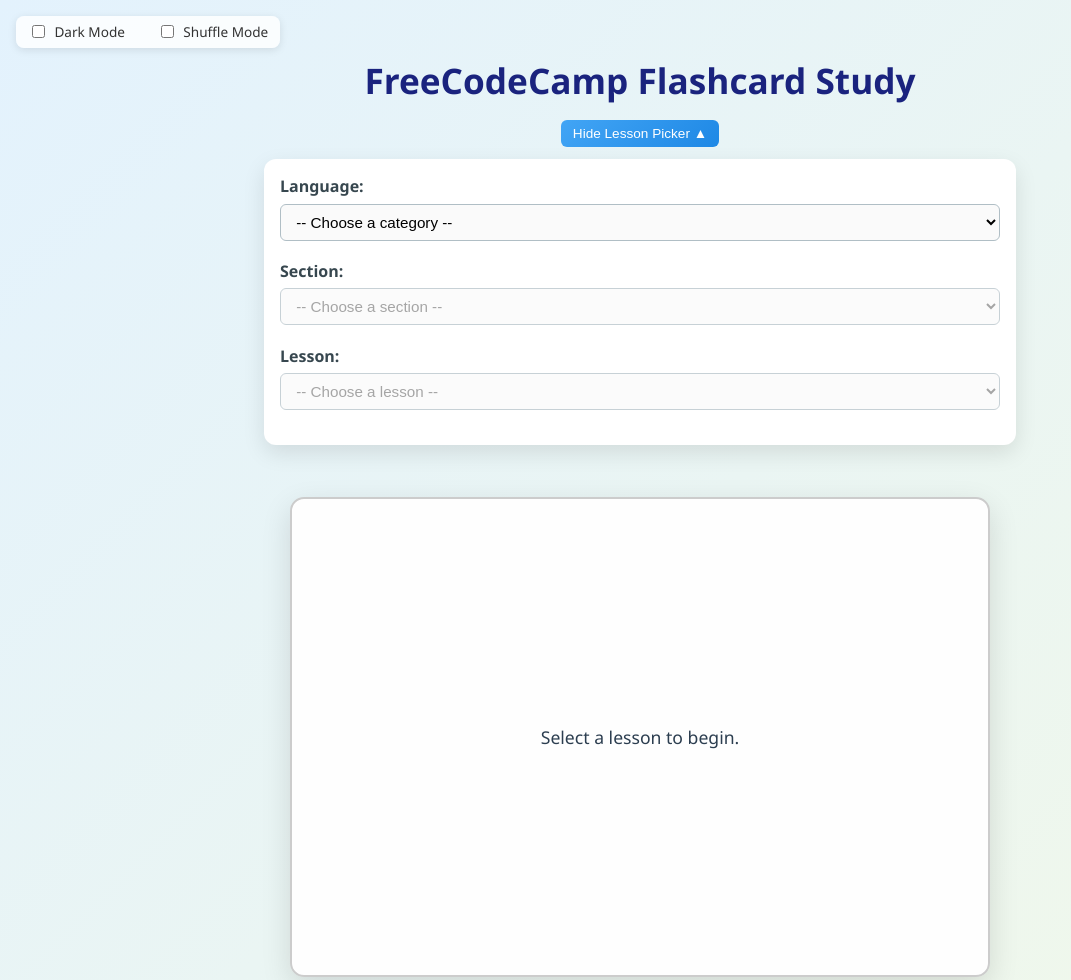
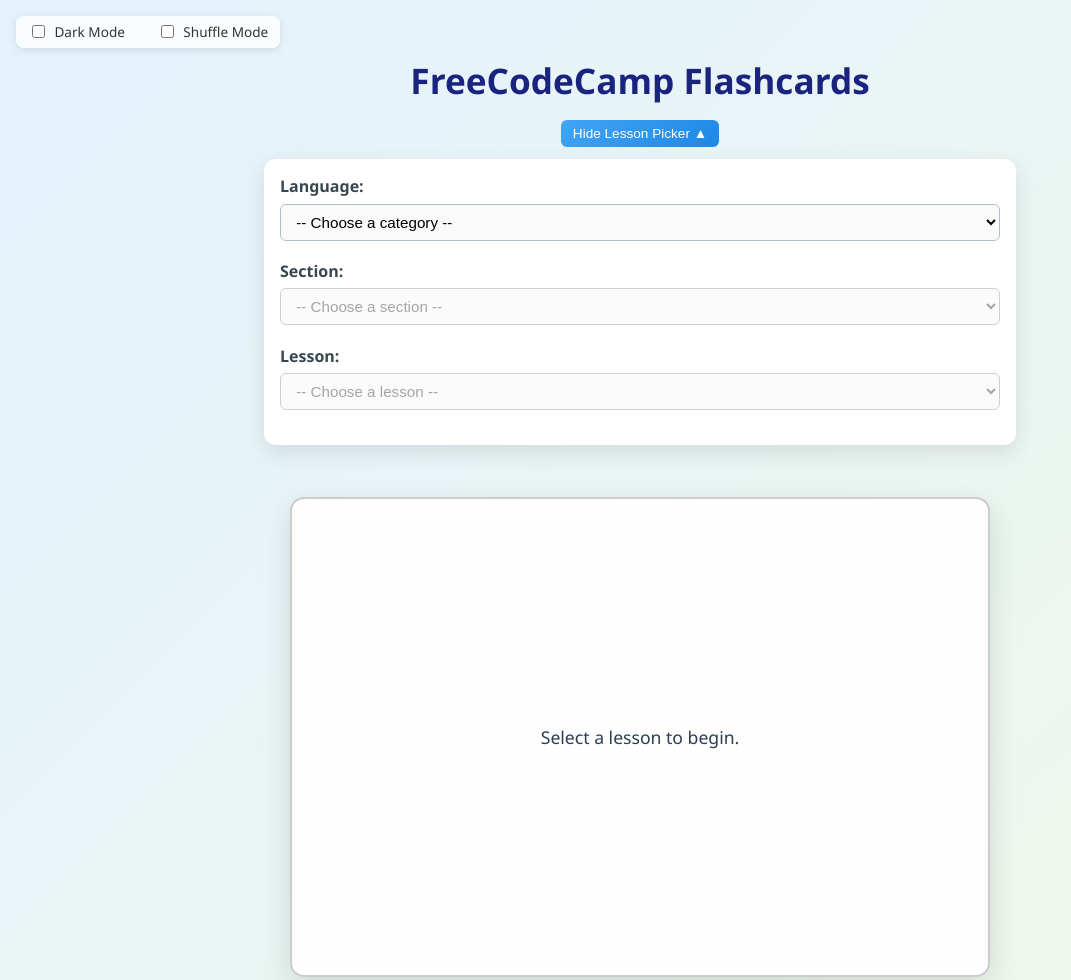
Before and after one commit to TrevorBrowning/fcc-flashcards, a plain HTML site: page index.html in a window 1280 px wide. Shown: the top 980 px of the page, without its empty margins (0-1071 px from the left). Drawn offline with Linux system fonts and the light colour scheme.

```diff
--- a/index.html
+++ b/index.html
@@ -3,7 +3,7 @@
   <head>
     <meta charset="UTF-8" />
     <meta name="viewport" content="width=device-width, initial-scale=1.0" />
-    <title>FreeCodeCamp Flashcard Study</title>
+    <title>FreeCodeCamp Flashcards</title>
     <link rel="stylesheet" href="styles.css" />
   </head>
   <body>
@@ -18,7 +18,7 @@
       </label>
     </div>
 
-    <h1>FreeCodeCamp Flashcard Study</h1>
+    <h1>FreeCodeCamp Flashcards</h1>
 
     <button id="toggle-selectors" class="toggle-button" aria-expanded="true">
       Hide Lesson Picker ▲
```
